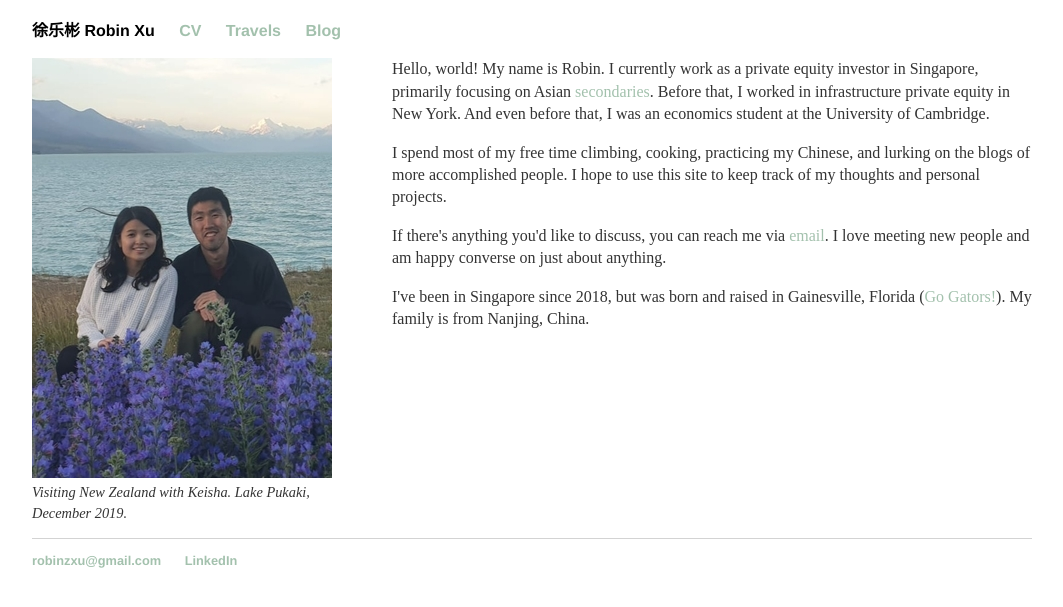
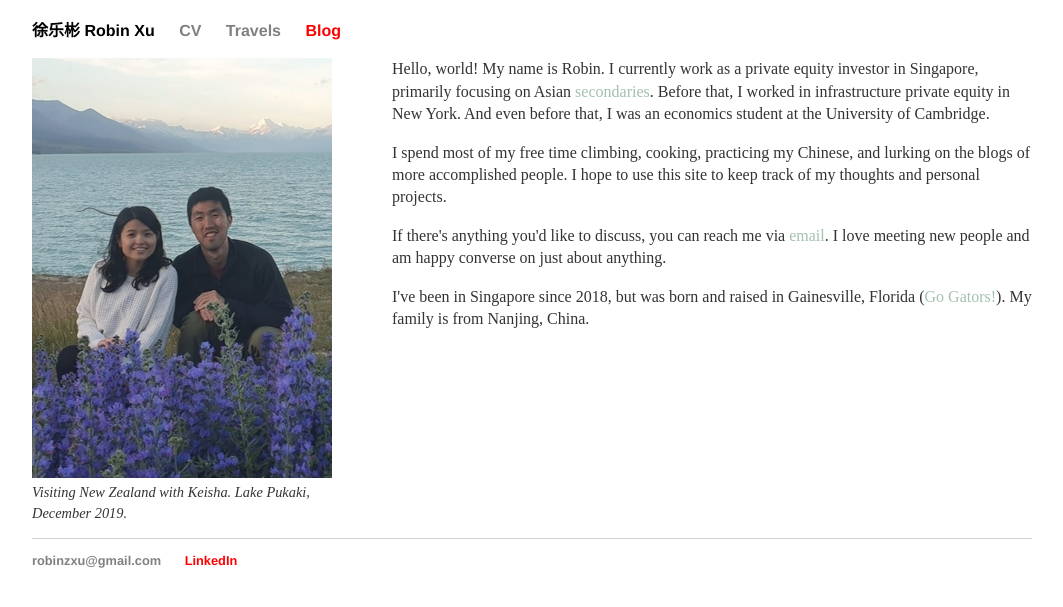
Before and after one commit to robinzxu/robinzxu.github.io, a Jekyll site: the page index.html, which Jekyll copies as it is, in a window 1280 px wide. Shown: the top 607 px of the page, without its empty margins (108-1171 px from the left). Built offline with Jekyll 4.4.1, drawn with Linux system fonts in a browser that asks for light colours.

Commit message:
Update main.css

```diff
--- a/css/main.css
+++ b/css/main.css
@@ -19,8 +19,13 @@
     color: #000000;
 }
 
-#link a {
+.link a {
     color: #808080;
+}
+
+.lastLink a {
+    color: red;
+    margin-right: 0px;
 }
 
 footer { border-top: 1px solid #d3d3d3; font-size: 0.8em; }
```
